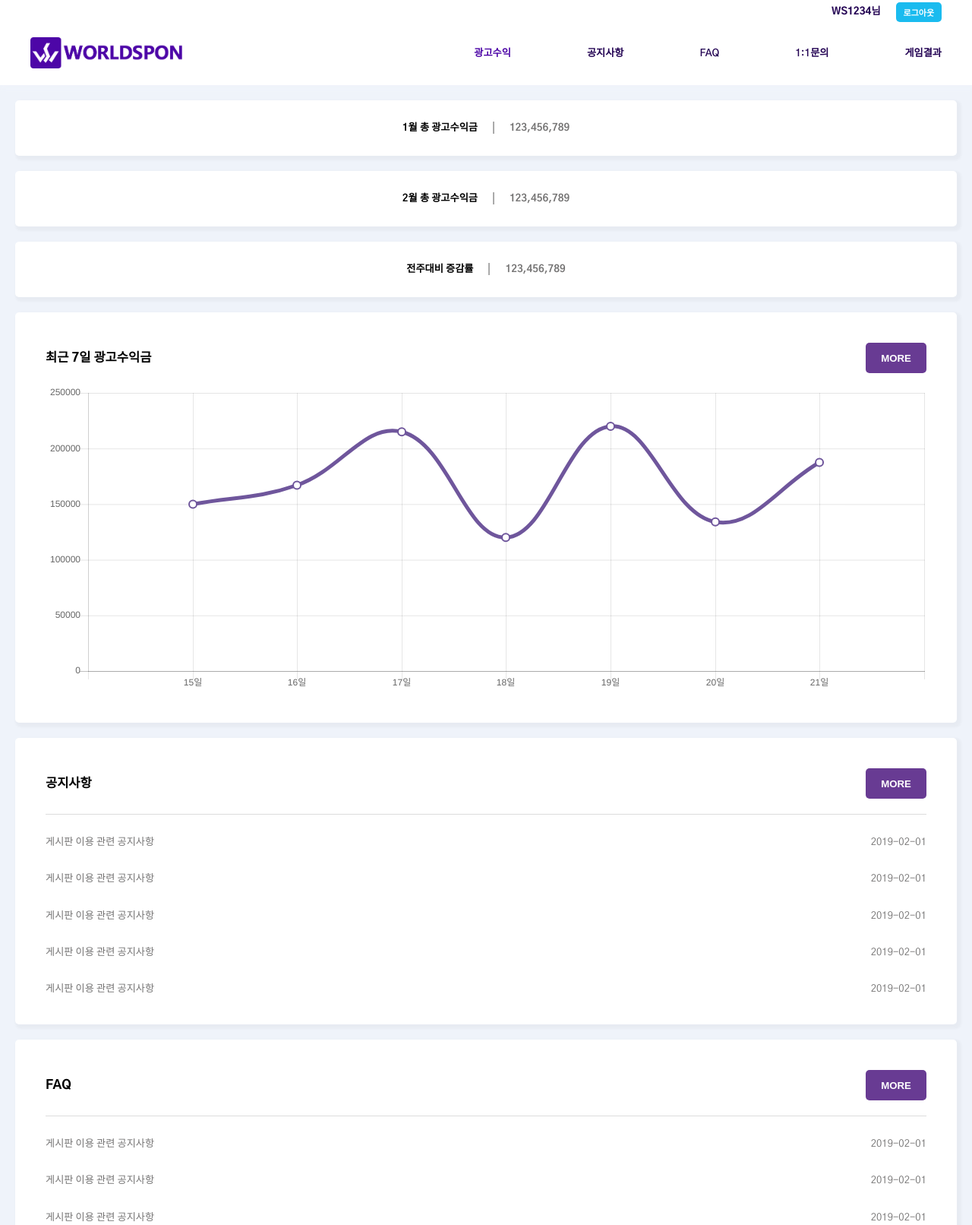
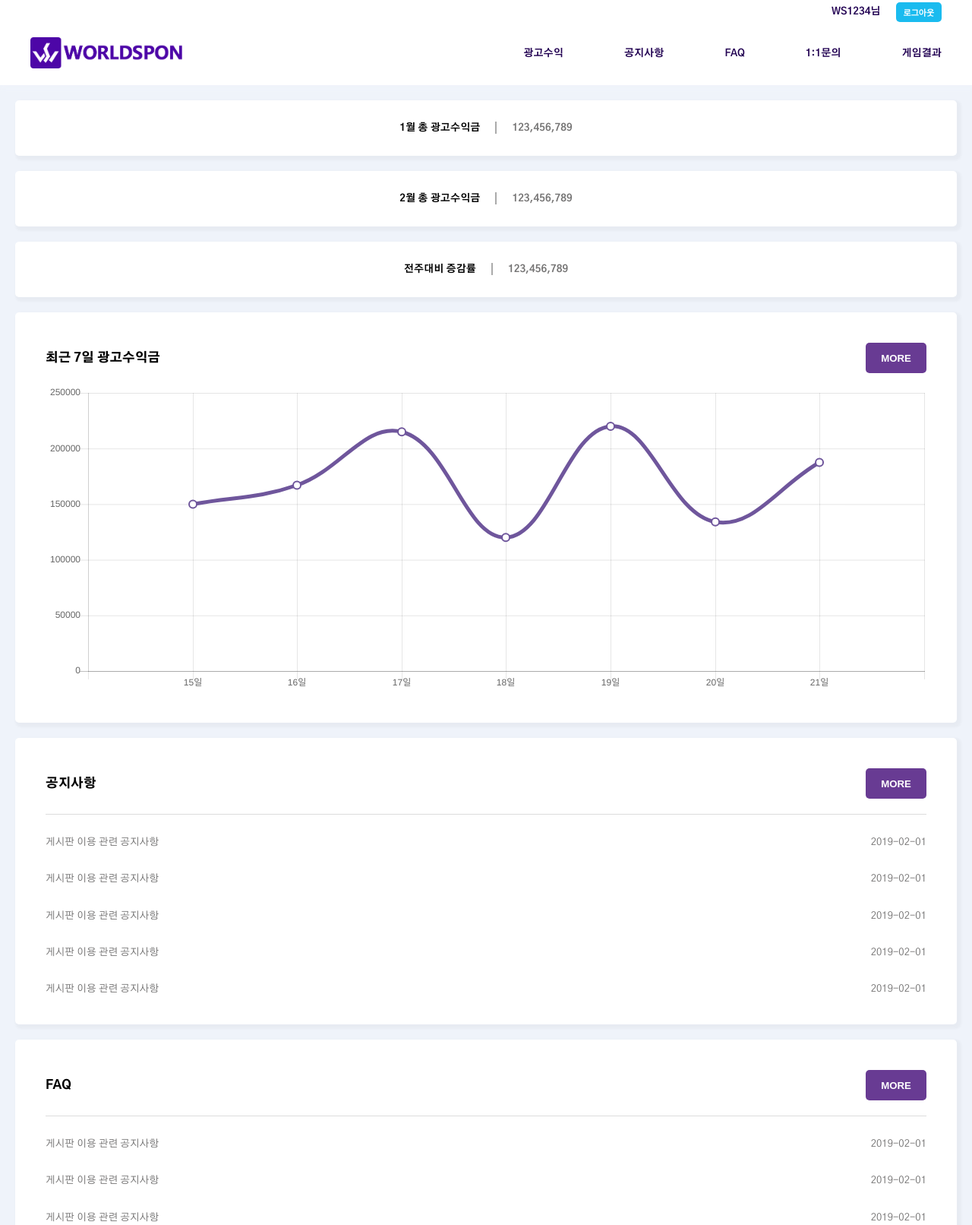
Before and after one commit to worldspon/jindo7, a plain HTML site: page index.html in a window 1280 px wide. Shown: the part 17-1629 px from the top of the page at 76% size. Drawn offline with Linux system fonts and the light colour scheme.

Commit message:
author: JJH | message : 반응형 완료, web font 적용 및 파일 업로드

```diff
--- a/css/common.css
+++ b/css/common.css
@@ -1,6 +1,27 @@
+
+@font-face {
+    font-family: 'Gothic A1';
+    src: local('Gothic A1'),
+    url('../font/GothicA1-Regular.woff2') format('woff2');
+    font-weight: 400;
+}
+@font-face {
+    font-family: 'Gothic A1';
+    src: local('Gothic A1'),
+    url('../font/GothicA1-Bold.woff2') format('woff2');
+    font-weight: 700;
+}
+@font-face {
+    font-family: 'Gothic A1';
+    src: local('Gothic A1'),
+    url('../font/GothicA1-ExtraBold.woff2') format('woff2');
+    font-weight: 800;
+}
+
+
 html, body {
     box-sizing: border-box;
-    font-family: 'Gothic A1', sans-serif;
+    font-family: 'Gothic A1';
     font-size: 12px;
 }
 
@@ -67,7 +88,7 @@ html, body {
     border: none;
     border-radius: 5px;
     font-size: 1.2rem;
-    font-weight: 800;
+    font-weight: 700;
     color: white;
     background-color: #683b93;
     cursor: pointer;
@@ -75,8 +96,11 @@ html, body {
 
 /* wrap grid */
 #wrap {
+    display: -ms-grid;
     display: grid;
+    -ms-grid-columns: 100%;
     grid-template-columns: 100%;
+    -ms-grid-rows: (auto)[2];
     grid-template-rows: repeat(2, auto);
 }
 
@@ -84,10 +108,15 @@ html, body {
 
 /* header start */
 .header-wrap {
+    display: -ms-grid;
     display: grid;
+    -ms-grid-columns: 100%;
     grid-template-columns: 100%;
+    -ms-grid-rows: auto;
     grid-template-rows: auto;
+    -ms-grid-column: 1;
     grid-column: 1;
+    -ms-grid-row: 1;
     grid-row: 1;
     padding:20px 40px;
     z-index:999;
@@ -95,8 +124,10 @@ html, body {
 }
     header {
         display: flex;
+        -ms-grid-column: 1;
         grid-column: 1;
         grid-row: 1;
+        -ms-grid-row: 1;
         align-items: center;
     }
 
@@ -109,6 +140,11 @@ html, body {
         width: 100%;
     }
 
+    nav {
+        display: flex;
+        align-items: center;
+    }
+
     nav img {
         display:none;
         width: 30px;
@@ -117,12 +153,12 @@ html, body {
     nav ul{
         display: flex;
         font-size: 1.2rem;
-        font-weight: 600;
+        font-weight: 700;
         color: #230353;
     }
 
     nav ul li:not(:last-child) {
-        margin-right: 100px;
+        margin-right: 80px;
     }
 
     .user-info {
@@ -134,7 +170,7 @@ html, body {
     .user-name {
         margin-right: 20px;
         font-size: 1.2rem;
-        font-weight: 800;
+        font-weight: 700;
         color: #230353;
     }
     .login-info {
@@ -142,7 +178,7 @@ html, body {
         border: none;
         border-radius: 5px;
         font-size: 1rem;
-        font-weight: 900;
+        font-weight: 800;
         color: white;
         background-color: #1abbef;
         cursor: pointer;
@@ -155,15 +191,22 @@ html, body {
 /* main start */
 
 .main-wrap {
+    display: -ms-grid;
     display: grid;
+    -ms-grid-columns: 100%;
     grid-template-columns: 100%;
+    -ms-grid-rows: auto;
     grid-template-rows: auto;
+    -ms-grid-column: 1;
     grid-column: 1;
+    -ms-grid-row: 2;
     grid-row: 2;
     background-color: #eff3fa;
 }
 main {
+    -ms-grid-column: 1;
     grid-column: 1;
+    -ms-grid-row: 2;
     grid-row: 2;
 }
 
--- a/css/login.css
+++ b/css/login.css
@@ -1,5 +1,25 @@
+@font-face {
+    font-family: 'Gothic A1';
+    src: local('Gothic A1'),
+    url('../font/GothicA1-Regular.woff2') format('woff2');
+    font-weight: 400;
+}
+@font-face {
+    font-family: 'Gothic A1';
+    src: local('Gothic A1'),
+    url('../font/GothicA1-Bold.woff2') format('woff2');
+    font-weight: 700;
+}
+@font-face {
+    font-family: 'Gothic A1';
+    src: local('Gothic A1'),
+    url('../font/GothicA1-ExtraBold.woff2') format('woff2');
+    font-weight: 800;
+}
+
 html, body {
     height:100%;
+    font-family: 'Gothic A1';
     font-size: 12px;
 }
 
@@ -35,7 +55,7 @@ html, body {
         color: white;
     }
     .slogan span:last-child {
-        font-weight: bold;
+        font-weight: 800;
     }
 
     .circle-wrap {
@@ -104,7 +124,7 @@ html, body {
 
     .contact-wrap {
         text-align: center;
-        font-weight: bold;
+        font-weight: 700;
         color: #555;
     }
 
--- a/css/responsive.css
+++ b/css/responsive.css
@@ -11,26 +11,37 @@
         font-size: 11px;
     }
     header {
+        display: -ms-grid;
         display: grid;
+        -ms-grid-columns: auto 20px 1fr;
         grid-template-columns: auto 1fr;
+        -ms-grid-rows: auto 20px auto;
         grid-template-rows: repeat(2, auto);
         grid-column-gap: 20px;
         grid-row-gap: 20px;
     }
 
     .user-info {
+        -ms-grid-column: 1;
+        -ms-grid-column-span: 3;
         grid-column: 1 / span 2;
+        -ms-grid-row: 1;
         grid-row: 1;
+        justify-content: flex-end;
     }
 
     .logo-box {
+        -ms-grid-column: 1;
         grid-column: 1;
+        -ms-grid-row: 3;
         grid-row: 2;
         margin-right: 0;
     }
 
     nav {
+        -ms-grid-column: 3;
         grid-column: 2;
+        -ms-grid-row: 3;
         grid-row: 2;
     }
 
@@ -40,24 +51,31 @@
     }
 
     .profit-box {
+        -ms-grid-columns: 1fr;
         grid-template-columns: 1fr;
+        -ms-grid-rows: auto 20px auto 20px auto;
         grid-template-rows: repeat(3, auto);
         grid-row-gap: 20px;
     }
 
     .prev-month {
+        -ms-grid-column: 1;
         grid-column: 1;
+        -ms-grid-row: 1;
         grid-row: 1;
-
     }
 
     .current-month {
+        -ms-grid-column: 1;
         grid-column: 1;
+        -ms-grid-row: 3;
         grid-row: 2;
     }
 
     .change-percentage {
+        -ms-grid-column: 1;
         grid-column: 1;
+        -ms-grid-row: 5;
         grid-row: 3;
     }
 
@@ -66,29 +84,39 @@
     }
 
     .notice-faq-box {
+        -ms-grid-columns: 1fr;
         grid-template-columns: 1fr;
+        -ms-grid-rows: auto 20px auto;
         grid-template-rows: repeat(2, auto);
         grid-row-gap: 20px;
     }
 
     .notice-box {
+        -ms-grid-column: 1;
         grid-column: 1;
+        -ms-grid-row: 1;
         grid-row: 1;
     }
 
     .faq-box {
+        -ms-grid-column: 1;
         grid-column: 1;
+        -ms-grid-row: 3;
         grid-row: 2;
     }
 
     .game-result-content {
+        -ms-grid-columns: 1fr;
         grid-template-columns: 1fr;
+        -ms-grid-rows: auto 20px auto 20px auto;
         grid-template-rows: repeat(3, auto);
         grid-row-gap: 20px;
     }
 
     .zombie-race {
+        -ms-grid-column: 1;
         grid-column: 1;
+        -ms-grid-row: 1;
         grid-row: 1;
         padding: 0;
         padding-top: 30px;
@@ -96,7 +124,9 @@
     }
 
     .zombie-fight {
+        -ms-grid-column: 1;
         grid-column: 1;
+        -ms-grid-row: 3;
         grid-row: 2;
         padding: 0;
         padding-top: 30px;
@@ -104,7 +134,9 @@
     }
 
     .zombie-break {
+        -ms-grid-column: 1;
         grid-column: 1;
+        -ms-grid-row: 5;
         grid-row: 3;
         padding: 0;
         padding-top: 30px;
--- a/css/style.css
+++ b/css/style.css
@@ -1,32 +1,46 @@
 main {
+    display: -ms-grid;
     display: grid;
+    -ms-grid-columns: 100%;
     grid-template-columns: 100%;
+    -ms-grid-rows: auto 20px auto 20px auto 20px auto;
     grid-template-rows: repeat(4, auto);
     grid-row-gap: 20px;
     padding:20px;
 }
 /* profit-box start */
 .profit-box {
+    display:-ms-grid;
     display:grid;
+    -ms-grid-columns: 1fr 20px 1fr 20px 1fr;
     grid-template-columns: repeat(3, 1fr);
+    -ms-grid-rows: auto;
     grid-template-rows: auto;
     grid-column-gap: 20px;
+    -ms-grid-column: 1;
     grid-column: 1;
+    -ms-grid-row: 1;
     grid-row: 1;
 }
 
     .prev-month {
+        -ms-grid-column: 1;
         grid-column: 1;
+        -ms-grid-row: 1;
         grid-row: 1;
     }
 
     .current-month {
+        -ms-grid-column: 3;
         grid-column: 2;
-        grid-row: 1;
+        -ms-grid-row: 1;
+        grid-row: 1;;
     }
 
     .change-percentage {
+        -ms-grid-column: 5;
         grid-column: 3;
+        -ms-grid-row: 1;
         grid-row: 1;
     }
 
@@ -55,10 +69,15 @@ main {
 /* profit-chart-box start */
 
 .profit-chart-box {
+    display:-ms-grid;
     display:grid;
+    -ms-grid-columns: 100%;
     grid-template-columns: 100%;
+    -ms-grid-rows: (auto)[2];
     grid-template-rows: repeat(2, auto);
+    -ms-grid-column: 1;
     grid-column: 1;
+    -ms-grid-row: 3;
     grid-row: 2;
 }
 
@@ -72,13 +91,17 @@ main {
 
     .profit-chart-content {
         display: flex;
+        -ms-grid-column: 1;
         grid-column: 1;
+        -ms-grid-row: 2;
         grid-row: 2;
     }
 
     #index-profit-chart {
         display: flex;
+        -ms-grid-column: 1;
         grid-column: 1;
+        -ms-grid-row: 2;
         grid-row: 2;
     }
 
@@ -87,35 +110,60 @@ main {
 /* notice, faq box start */
 
 .notice-faq-box {
+    display:-ms-grid;
     display:grid;
+    -ms-grid-columns: 1fr 20px 1fr;
     grid-template-columns: repeat(2, 1fr);
     grid-template-rows: auto;
     grid-column-gap: 20px;
+    -ms-grid-column: 1;
     grid-column: 1;
+    -ms-grid-row: 5;
     grid-row: 3;
 }
 
 /* notice box start */
     .notice-box {
+        display: -ms-grid;
         display: grid;
+        -ms-grid-columns: 100%;
         grid-template-columns: 100%;
+        -ms-grid-rows: (auto)[2];
         grid-template-rows: repeat(2, auto);
+        -ms-grid-column: 1;
         grid-column: 1;
+        -ms-grid-row: 1;
         grid-row: 1;
     }
 
     .notice-box-header {
         display: flex;
+        -ms-grid-column: 1;
+        grid-column: 1;
+        -ms-grid-row: 1;
+        grid-row: 1;
         align-items: center;
         justify-content: space-between;
+    }
+
+    .notice-box-content {
+        -ms-grid-column: 1;
+        grid-column: 1;
+        -ms-grid-row: 2;
+        grid-row: 2;
     }
 /* notice box end */
 /* faq box start */
     .faq-box {
+        display: -ms-grid;
         display: grid;
+        -ms-grid-columns: 100%;
         grid-template-columns: 100%;
+        -ms-grid-rows: (auto)[2];
         grid-template-rows: repeat(2, auto);
+        -ms-grid-column: 3;
         grid-column: 2;
+        -ms-grid-row: 1;
         grid-row: 1;
     }
 
@@ -123,6 +171,13 @@ main {
         display: flex;
         align-items: center;
         justify-content: space-between;
+    }
+
+    .faq-box-content {
+        -ms-grid-column: 1;
+        grid-column: 1;
+        -ms-grid-row: 2;
+        grid-row: 2;
     }
 /* faq box end */
 
@@ -143,72 +198,96 @@ main {
 /* notice, faq box end */
 
 .game-result {
+    display:-ms-grid;
     display:grid;
+    -ms-grid-columns: 100%;
     grid-template-columns: 100%;
+    -ms-grid-rows: (auto)[2];
     grid-template-rows: repeat(2, auto);
+    -ms-grid-column: 1;
     grid-column: 1;
+    -ms-grid-row: 7;
     grid-row: 4;
 }
     .game-result-header {
         display: flex;
+        -ms-grid-column: 1;
         grid-column: 1;
+        -ms-grid-row: 1;
         grid-row: 1;
         align-items: center;
         justify-content: space-between;
     }
 
     .game-result-content {
+        display: -ms-grid;
         display: grid;
+        -ms-grid-columns: (1fr)[3];
         grid-template-columns: repeat(3, 1fr);
+        -ms-grid-rows: auto;
         grid-template-rows: auto;
+        -ms-grid-column: 1;
         grid-column: 1;
+        -ms-grid-row: 2;
         grid-row: 2;
     }
 
     .zombie-race {
+        -ms-grid-column: 1;
         grid-column: 1;
+        -ms-grid-row: 1;
         grid-row: 1;
     }
 
     .zombie-fight {
+        -ms-grid-column: 2;
         grid-column: 2;
+        -ms-grid-row: 1;
         grid-row: 1;
     }
 
     .zombie-break {
+        -ms-grid-column: 3;
         grid-column: 3;
+        -ms-grid-row: 1;
         grid-row: 1;
     }
 
+
     .game-table {
+        display:-ms-grid;
         display:grid;
-        grid-template-columns: 1fr;
+        -ms-grid-columns: 100%;
+        grid-template-columns: 100%;
+        -ms-grid-rows: auto 20px auto;
         grid-template-rows: repeat(2, auto);
         grid-row-gap: 20px;
     }
 
     .game-table-header {
+        -ms-grid-column: 1;
         grid-column: 1;
+        -ms-grid-row: 1;
         grid-row: 1;
         font-size: 1.3rem;
-        font-weight: 800;
+        font-weight: 700;
     }
 
     .game-table-content {
+        -ms-grid-column: 1;
         grid-column: 1;
+        -ms-grid-row: 3;
         grid-row: 2;
         table-layout: fixed;
         width: 100%;
-    }
-
-    .game-table-content {
         text-align: center;
         font-size: 1.3rem;
-        font-weight: 600;
+        font-weight: 400;
         color: #757474;
     }
 
-    .game-table-content .game-table-row:not(:last-child) {
+
+    .game-table-row:not(:last-child) {
         border-bottom: 1px solid #dcdcdc;
     }
 
--- a/index.html
+++ b/index.html
@@ -4,25 +4,31 @@
     <meta charset="UTF-8">
     <meta name="viewport" content="width=device-width, initial-scale=1.0">
     <meta http-equiv="X-UA-Compatible" content="ie=edge">
-    <link href="https://fonts.googleapis.com/css?family=Gothic+A1:400,500,600,700,800,900" rel="stylesheet">
+    <link rel="shortcut icon" href="./images/favicon.png" type="image/x-icon">
     <link rel="stylesheet" href="./css/reset.css">
     <link rel="stylesheet" href="./css/common.css">
     <link rel="stylesheet" href="./css/style.css">
     <link rel="stylesheet" href="./css/responsive.css">
     <title>WORLDSPON</title>
+    <script>
+        var agent = navigator.userAgent.toLowerCase();
+        if ( (navigator.appName == 'Netscape' && navigator.userAgent.search('Trident') != -1) || (agent.indexOf("msie") != -1) ) {
+            alert("이 페이지는 Chrome에 최적화되어 있습니다.\nIE로 접속 시 주요 기능이 동작하지 않을 수 있습니다.");
+        }
+    </script>
 </head>
 <body>
     <div id='wrap'>
         <div class='header-wrap'>
             <header>
                 <div class='logo-box'>
-                    <img src="./images/header_logo.png" alt="">
+                    <a href='javascript:void(0);'><img src='./images/header_logo.png' alt='main-logo'></a>
                 </div>
                 <nav>
                     <img src="./images/menu.png" alt="">
                     <ul>
                         <li>
-                            <a style="color:#4d06a7; font-weight:900;">광고수익</a>
+                            <a>광고수익</a>
                         </li>
                         <li>
                             <a>공지사항</a>
```
Also changed, not shown: font/GothicA1-Bold.woff2 (added), font/GothicA1-ExtraBold.woff2 (added), font/GothicA1-Regular.woff2 (added), 3 other files.
